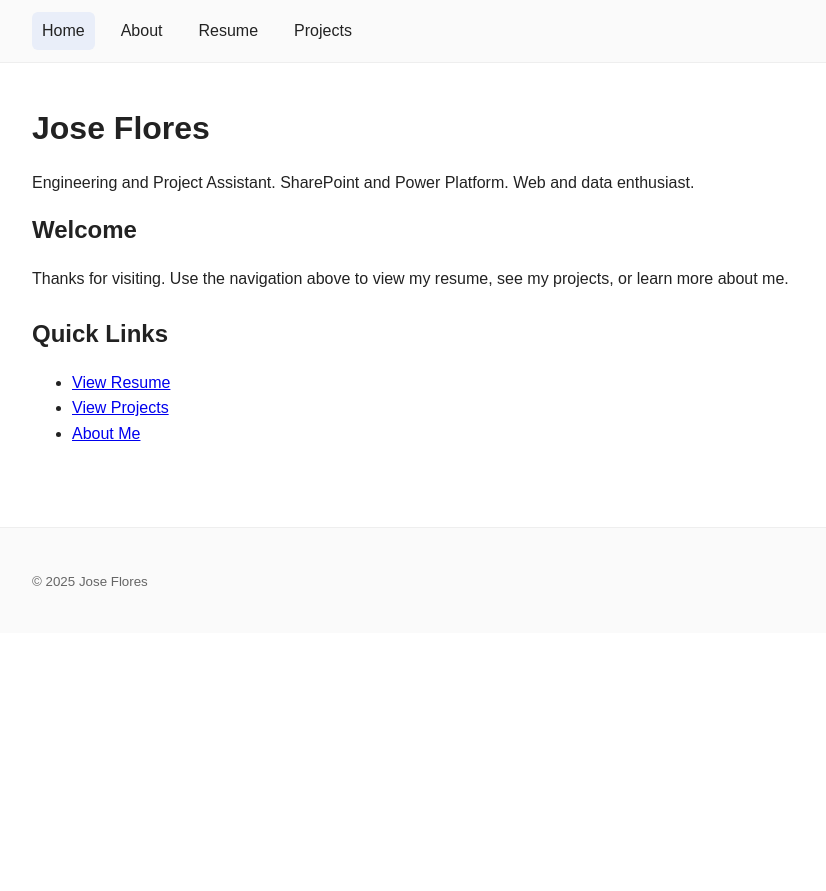
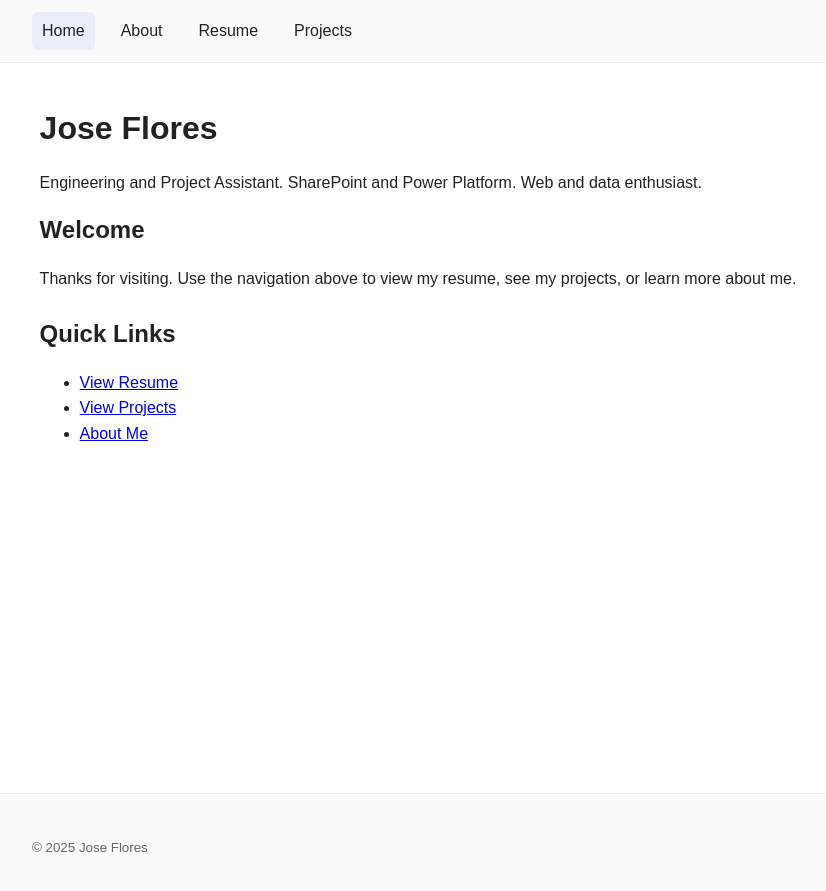
Before and after one commit to Josetf2396/Josetf2396.github.io, a Jekyll site: the page built from index.html, in a window 1280 px wide. Shown: the top 891 px of the page, without its empty margins (222-1048 px from the left). Built offline with Jekyll 4.4.1, drawn with Linux system fonts in a browser that asks for light colours.

Commit message:
sticky footer

```diff
--- a/_layouts/default.html
+++ b/_layouts/default.html
@@ -5,6 +5,11 @@
   <meta name="viewport" content="width=device-width, initial-scale=1" />
   <title>{{ page.title }}{% if page.title %} — {% endif %}{{ site.title }}</title>
   <link rel="stylesheet" href="{{ '/styles.css' | relative_url }}" />
+  <style>
+    html, body { height: 100%; margin: 0; }
+    body { display: flex; flex-direction: column; }
+    main { flex: 1; }
+  </style>
 </head>
 <body>
   <header>
```
